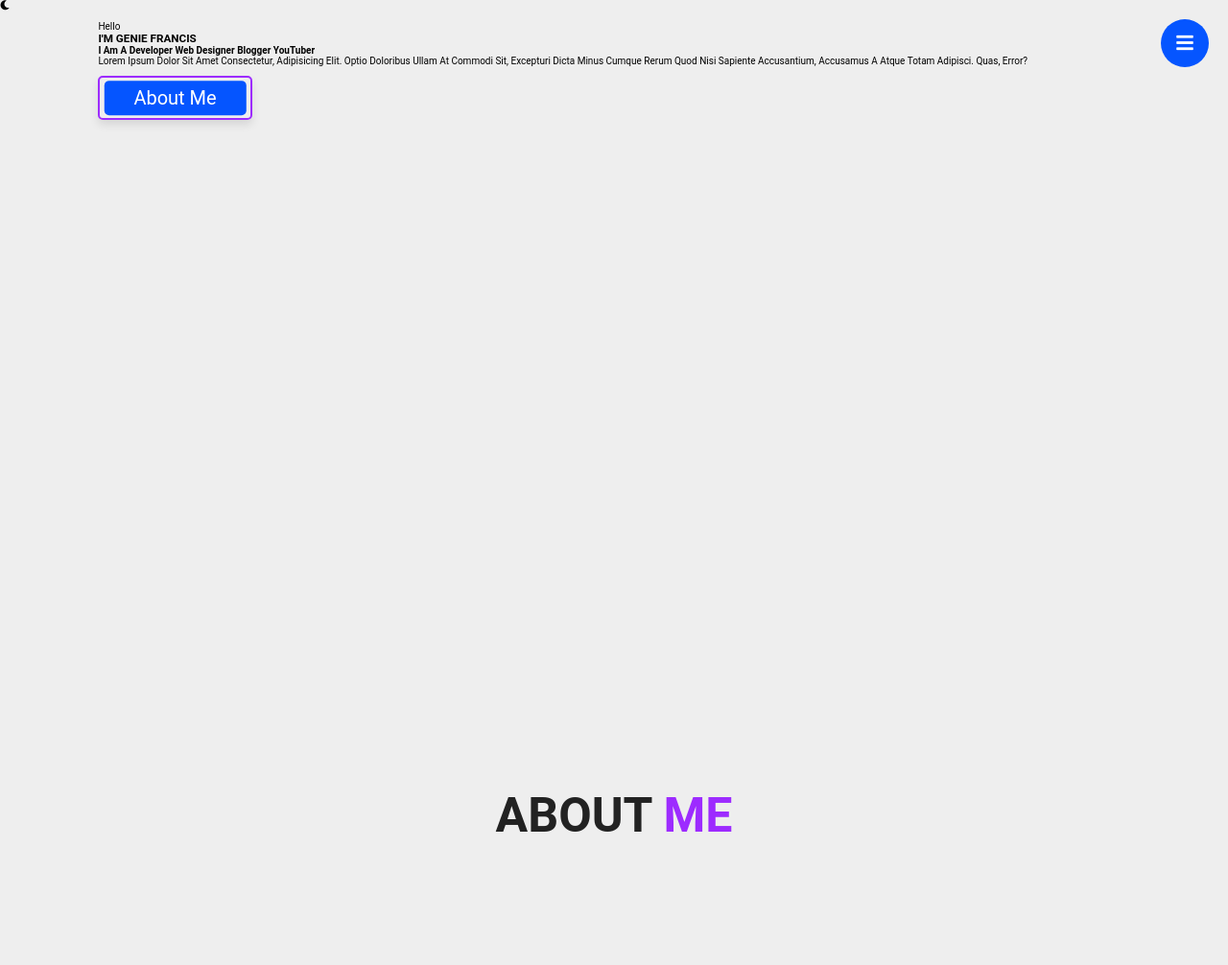
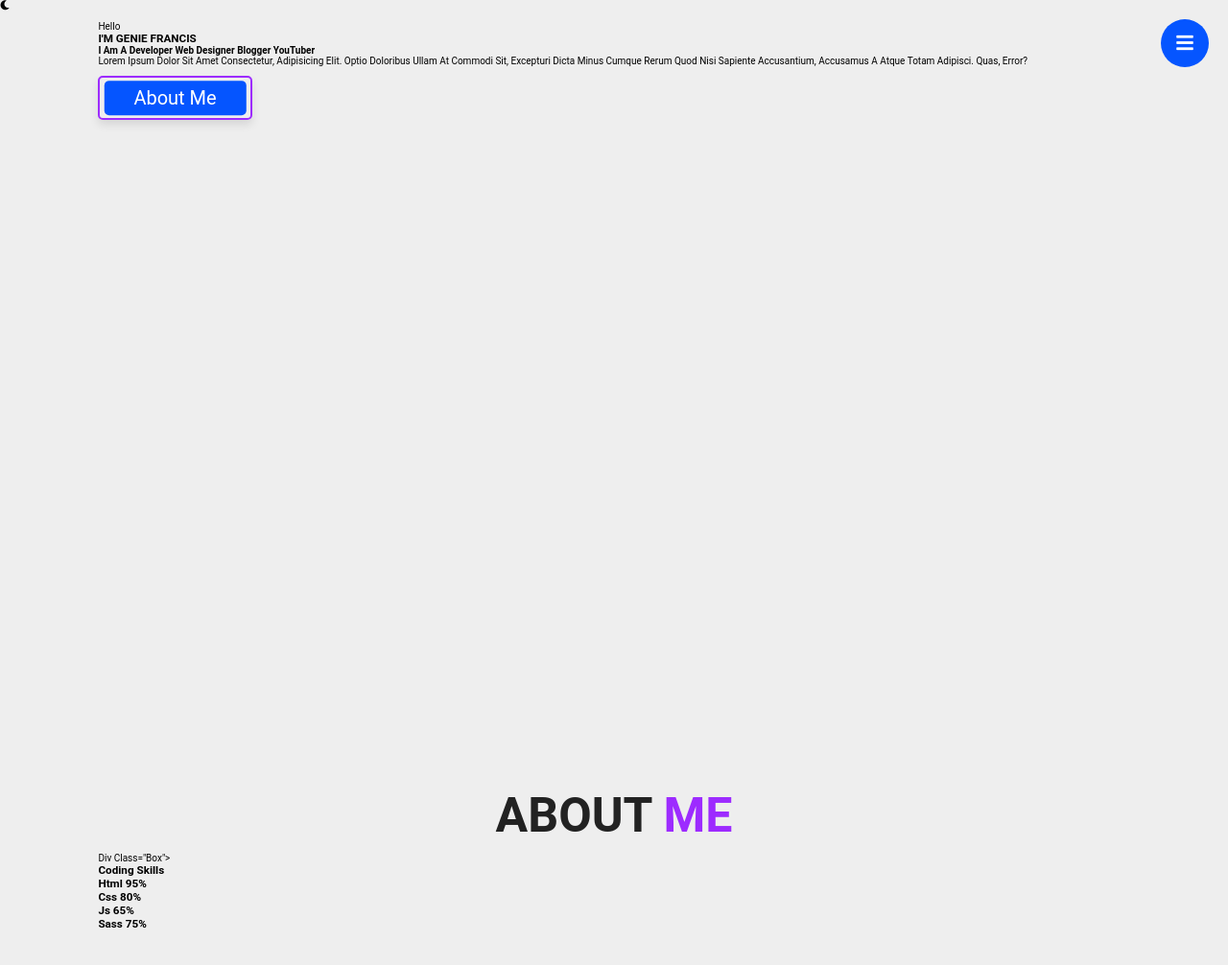
Before and after one commit to shan18u/Personal_portfolio, a plain HTML site: page index.html in a window 1280 px wide. Shown: the top 1006 px of the page at 96% size. Drawn offline with Linux system fonts and the light colour scheme.

Commit message:
add box.

```diff
--- a/index.html
+++ b/index.html
@@ -61,3 +61,25 @@
     <h1 class="heading"> about <span>me</span> </h1>
 
     <div class="row">
+        div class="box">
+        <h3 class="title">coding skills</h3>
+
+
+
+        <div class="progress">
+            <h3> html <span>95%</span> </h3>
+            <div class="bar"><span></span></div>
+        </div>
+        <div class="progress">
+            <h3> css <span>80%</span> </h3>
+            <div class="bar"><span></span></div>
+        </div>
+        <div class="progress">
+            <h3> js <span>65%</span> </h3>
+            <div class="bar"><span></span></div>
+        </div>
+        <div class="progress">
+            <h3> sass <span>75%</span> </h3>
+            <div class="bar"><span></span></div>
+        </div>
+    </div>
```
